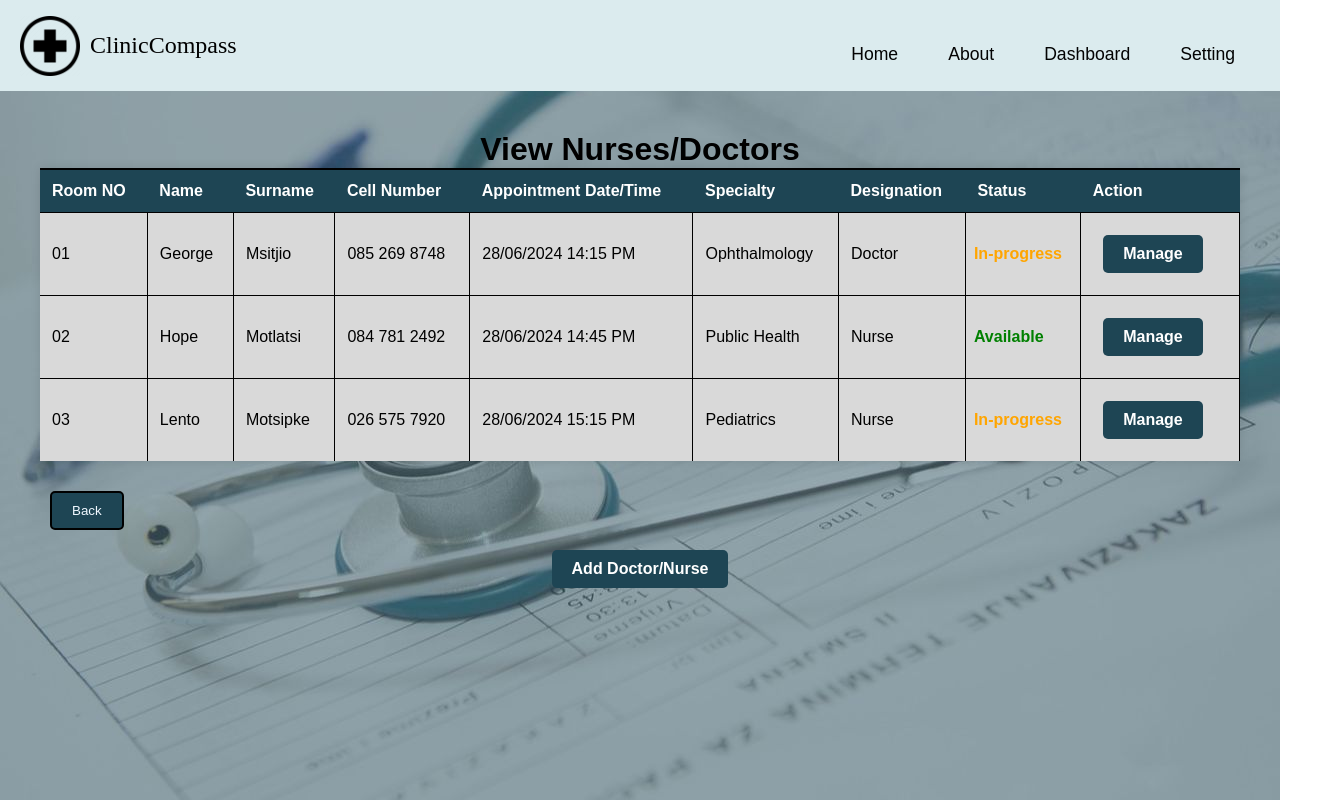
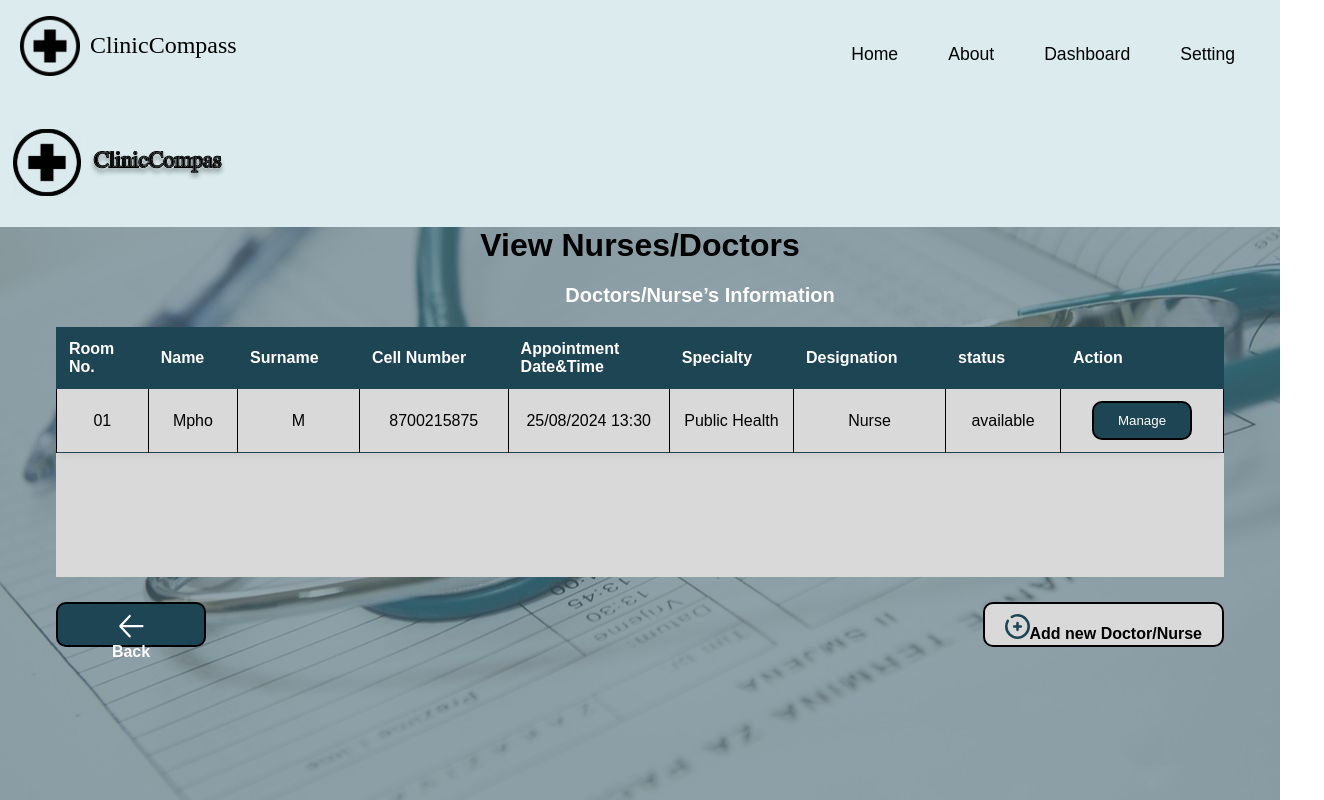
Before and after one commit to BathabileMkhabela/ClinicCampass.Web, a React (Create React App) app: page /view-staff in a window 1280 px wide. Shown: the whole page, 1324 px wide, since content can reach past the window. Built offline with nearby package versions, Linux system fonts and the light colour scheme.

Commit message:
Initial commit

```diff
--- a/src/features/admin/components/view_staff_components/view_staff_backBtn_comp.jsx
+++ b/src/features/admin/components/view_staff_components/view_staff_backBtn_comp.jsx
@@ -1,13 +1,13 @@
-// import BackIconComp from "../patients_waiting_visit_comp/back_icon_comp";
-// import "../../../../styles/admin_styles.css";
-// import { useNavigate } from 'react-router-dom';
-// import addNewMemberIcon from "../../../../assets/admin_assets/icons/add_new_staff_icon.svg"
-// export default function ViewStaffBackBtnComp(){
-//     const navigate = useNavigate();
-//     return(
-//         <div className="view_staff_actionbtns">
-//             <button type="button" className="view_staff_backbtn" onClick={()=>navigate('/consultation-room')}>{<BackIconComp/>}Back</button>
-//             <button type="button" className="addNewMember_button" onClick={()=>navigate('/register-staff')}><img src={addNewMemberIcon} alt="" className="addNewMemberIcon"/>Add new Doctor/Nurse</button>
-//         </div>
-//     );
-// }
+ import BackIconComp from "../patients_waiting_visit_comp/back_icon_comp";
+ import "../../../../styles/admin_styles.css";
+ import { useNavigate } from 'react-router-dom';
+ import addNewMemberIcon from "../../../../assets/admin_assets/icons/add_new_staff_icon.svg"
+ export default function ViewStaffBackBtnComp(){
+     const navigate = useNavigate();
+     return(
+         <div className="view_staff_actionbtns">
+             <button type="button" className="view_staff_backbtn" onClick={()=>navigate('/consultation-room')}>{<BackIconComp/>}Back</button>
+             <button type="button" className="addNewMember_button" onClick={()=>navigate('/register-staff')}><img src={addNewMemberIcon} alt="" className="addNewMemberIcon"/>Add new Doctor/Nurse</button>
+         </div>
+     );
+ }
--- a/src/features/admin/components/view_staff_components/view_staff_manage_btn.jsx
+++ b/src/features/admin/components/view_staff_components/view_staff_manage_btn.jsx
@@ -1,10 +1,10 @@
-// import "../../../../styles/admin_styles.css";
-// import { useNavigate } from 'react-router-dom';
-// export default function ViewStaffManageBtnComp(){
-//     const navigate = useNavigate();
-//     return(
-//         <div className="view_staff_manageBtn_container">
-//             <button type="button" onClick={()=>navigate('/manage-staff')}>Manage</button>
-//         </div>
-//     );
-// }
+ import "../../../../styles/admin_styles.css";
+ import { useNavigate } from 'react-router-dom';
+ export default function ViewStaffManageBtnComp(){
+     const navigate = useNavigate();
+    return(
+         <div className="view_staff_manageBtn_container">
+             <button type="button" onClick={()=>navigate('/manage-staff')}>Manage</button>
+         </div>
+     );
+ }
--- a/src/features/admin/components/view_staff_components/view_staff_table_comp.jsx
+++ b/src/features/admin/components/view_staff_components/view_staff_table_comp.jsx
@@ -1,26 +1,26 @@
-// import usePatientListRowStore from "../../../states/states";
-// import "../../../../styles/admin_styles.css"
-// export default function ViewStaffTableComp(){
-//     const staffRows = usePatientListRowStore((state)=>state.viewStaffRow);
-//     return(
+ import usePatientListRowStore from "../../../states/states";
+ import "../../../../styles/admin_styles.css"
+ export default function ViewStaffTableComp(){
+     const staffRows = usePatientListRowStore((state)=>state.viewStaffRow);
+     return(
 
-//         <div className="table_container consTable">
-//             <table className="patients_list_table all_table">
-//             <tr className="table_header all_table_header">
-//                 <th>Room No.</th>
-//                 <th>Name</th>
-//                 <th>Surname</th>
-//                 <th>Cell Number</th>
-//                 <th>Appointment Date&Time</th>
-//                 <th>Specialty</th>
-//                 <th>Designation</th>
-//                 <th>status</th>
-//                 <th>Action</th>
-//             </tr>
-//             {staffRows}
+         <div className="table_container consTable">
+             <table className="patients_list_table all_table">
+             <tr className="table_header all_table_header">
+                 <th>Room No.</th>
+                 <th>Name</th>
+                 <th>Surname</th>
+                 <th>Cell Number</th>
+                <th>Appointment Date&Time</th>
+               <th>Specialty</th>
+                <th>Designation</th>
+                <th>status</th>
+                 <th>Action</th>
+             </tr>
+             {staffRows}
 
 
-//         </table>
-//         </div>
-//     );
-// }
+         </table>
+         </div>
+     );
+ }
--- a/src/features/admin/components/view_staff_components/view_staff_table_row_comp.jsx
+++ b/src/features/admin/components/view_staff_components/view_staff_table_row_comp.jsx
@@ -1,20 +1,20 @@
-// import "../../../../styles/admin_styles.css";
-// import ViewStaffManageBtnComp from "./view_staff_manage_btn";
-// export default function ViewStaffTableRow({roomNo="01",name="Mpho",surnam="",cellNumber="",appDateTime="",specialty="",designation="",status="",action}){
-//     return(
-//         <>
-//                <tr className="table_row">
-//                  <td>{roomNo}</td>
-//                  <td>{name}</td>
-//                  <td>{surnam}</td>
-//                  <td>{cellNumber}</td>
-//                  <td>{appDateTime}</td>
-//                  <td>{specialty}</td>
-//                  <td>{designation}</td>
-//                  <td>{status}</td>
-//                  <td>{<ViewStaffManageBtnComp/>}</td>
-//             </tr>
+import "../../../../styles/admin_styles.css";
+import ViewStaffManageBtnComp from "./view_staff_manage_btn";
+ export default function ViewStaffTableRow({roomNo="01",name="Mpho",surnam="",cellNumber="",appDateTime="",specialty="",designation="",status="",action}){
+     return(
+         <>
+                <tr className="table_row">
+                  <td>{roomNo}</td>
+                  <td>{name}</td>
+                  <td>{surnam}</td>
+                  <td>{cellNumber}</td>
+                  <td>{appDateTime}</td>
+                  <td>{specialty}</td>
+                  <td>{designation}</td>
+                  <td>{status}</td>
+                  <td>{<ViewStaffManageBtnComp/>}</td>
+             </tr>
 
-//         </>
-//     );
-// }
+         </>
+     );
+ }
--- a/src/features/admin/pages/patients_waiting_consultation_page.jsx
+++ b/src/features/admin/pages/patients_waiting_consultation_page.jsx
@@ -10,6 +10,8 @@ import ModalConsultRoomContainer from "../components/patients_waiting_visit_comp
 import ModalCancelAppmntBtnComp from "../components/pre-check_components/modal_components/modal_cancel_appmnt_btn";
 import ModalAdminAuthPWDBodyComp from "../components/pre-check_components/modal_components/modal_adminAuthPWD_body";
 import NavLink from "../../components/nav_link";
+
+
 export default function PatientsWaitingConsultPage(){
     function ModalType({modalTypeNUmber}){
         if(modalTypeNUmber === 3){
--- a/src/features/admin/pages/view_staff_page.jsx
+++ b/src/features/admin/pages/view_staff_page.jsx
@@ -1,94 +1,94 @@
-// import TopHomeHeader from "../../components/header";
-// import H1titleComponent from "../../components/h1_title_component";
-// import SubTitle from "../../components/sub_title_comp";
-// import ViewStaffTableComp from "../components/view_staff_components/view_staff_table_comp";
-// import ViewStaffBackBtnComp from "../components/view_staff_components/view_staff_backBtn_comp";
-// export default function ViewStaffPage(){
-//     return(
-//         <div className="viewStaff_container">
-//             <TopHomeHeader/>
-//             <H1titleComponent title={"View Nurses/Doctors"}/>
-//             <SubTitle subtitle={"Doctors/Nurse’s Information"}/>
-//             <ViewStaffTableComp/>
-//             <ViewStaffBackBtnComp/>
+ import TopHomeHeader from "../../components/header";
+ import H1titleComponent from "../../components/h1_title_component";
+ import SubTitle from "../../components/sub_title_comp";
+ import ViewStaffTableComp from "../components/view_staff_components/view_staff_table_comp";
+ import ViewStaffBackBtnComp from "../components/view_staff_components/view_staff_backBtn_comp";
+ export default function ViewStaffPage(){
+     return(
+         <div className="viewStaff_container">
+             <TopHomeHeader/>
+             <H1titleComponent title={"View Nurses/Doctors"}/>
+             <SubTitle subtitle={"Doctors/Nurse’s Information"}/>
+             <ViewStaffTableComp/>
+             <ViewStaffBackBtnComp/>
 
+        </div>
+     );
+ }
+
+// import React from 'react';
+// import { useNavigate } from 'react-router-dom';
+// import '../../../styles/admin_styles.css';
+
+// function DoctorNurseView() {
+//   const navigate = useNavigate();
+
+//   const rowsData = [
+//     { roomNo: '01', name: 'George', surname: 'Msitjio', cellNumber: '085 269 8748', appointment: '28/06/2024 14:15 PM', specialty: 'Ophthalmology', designation: 'Doctor', status: 'In-progress' },
+//     { roomNo: '02', name: 'Hope', surname: 'Motlatsi', cellNumber: '084 781 2492', appointment: '28/06/2024 14:45 PM', specialty: 'Public Health', designation: 'Nurse', status: 'Available' },
+//     { roomNo: '03', name: 'Lento', surname: 'Motsipke', cellNumber: '026 575 7920', appointment: '28/06/2024 15:15 PM', specialty: 'Pediatrics', designation: 'Nurse', status: 'In-progress' },
+//   ];
+
+//   return (
+//     <div>
+//       <main>
+//         <div className="doctor-nurse-containerB">
+//           <h1>View Nurses/Doctors</h1>
+//           <table>
+//             <thead>
+//               <tr>
+//                 <th>Room NO</th>
+//                 <th>Name</th>
+//                 <th>Surname</th>
+//                 <th>Cell Number</th>
+//                 <th>Appointment Date/Time</th>
+//                 <th>Specialty</th>
+//                 <th>Designation</th>
+//                 <th>Status</th>
+//                 <th>Action</th>
+//               </tr>
+//             </thead>
+//             <tbody>
+//               {rowsData.map((row, index) => (
+//                 <tr key={index}>
+//                   <td>{row.roomNo}</td>
+//                   <td>{row.name}</td>
+//                   <td>{row.surname}</td>
+//                   <td>{row.cellNumber}</td>
+//                   <td>{row.appointment}</td>
+//                   <td>{row.specialty}</td>
+//                   <td>{row.designation}</td>
+//                   <td className={`status ${row.status.toLowerCase()}`}>{row.status}</td>
+//                   <td>
+//                     <button
+//                       onClick={() => navigate("/manage-staff")}
+//                       className="buttonB"
+//                     >
+//                       Manage
+//                     </button>
+//                   </td>
+//                 </tr>
+//               ))}
+//             </tbody>
+//           </table>
+//           <div>
+//             <button
+//               onClick={() => navigate("/Admin-dashboard")}
+//               className="back-btnB"
+//             >
+//               Back
+//             </button>
+//             <button
+//               onClick={() => navigate("/register-staff")}
+//               className="buttonB"
+//             >
+//               Add Doctor/Nurse
+//             </button>
+//           </div>
 //         </div>
-//     );
+//       </main>
+//     </div>
+//   );
 // }
 
-import React from 'react';
-import { useNavigate } from 'react-router-dom';
-import '../../../styles/admin_styles.css';
-
-function DoctorNurseView() {
-  const navigate = useNavigate();
-
-  const rowsData = [
-    { roomNo: '01', name: 'George', surname: 'Msitjio', cellNumber: '085 269 8748', appointment: '28/06/2024 14:15 PM', specialty: 'Ophthalmology', designation: 'Doctor', status: 'In-progress' },
-    { roomNo: '02', name: 'Hope', surname: 'Motlatsi', cellNumber: '084 781 2492', appointment: '28/06/2024 14:45 PM', specialty: 'Public Health', designation: 'Nurse', status: 'Available' },
-    { roomNo: '03', name: 'Lento', surname: 'Motsipke', cellNumber: '026 575 7920', appointment: '28/06/2024 15:15 PM', specialty: 'Pediatrics', designation: 'Nurse', status: 'In-progress' },
-  ];
-
-  return (
-    <div>
-      <main>
-        <div className="doctor-nurse-containerB">
-          <h1>View Nurses/Doctors</h1>
-          <table>
-            <thead>
-              <tr>
-                <th>Room NO</th>
-                <th>Name</th>
-                <th>Surname</th>
-                <th>Cell Number</th>
-                <th>Appointment Date/Time</th>
-                <th>Specialty</th>
-                <th>Designation</th>
-                <th>Status</th>
-                <th>Action</th>
-              </tr>
-            </thead>
-            <tbody>
-              {rowsData.map((row, index) => (
-                <tr key={index}>
-                  <td>{row.roomNo}</td>
-                  <td>{row.name}</td>
-                  <td>{row.surname}</td>
-                  <td>{row.cellNumber}</td>
-                  <td>{row.appointment}</td>
-                  <td>{row.specialty}</td>
-                  <td>{row.designation}</td>
-                  <td className={`status ${row.status.toLowerCase()}`}>{row.status}</td>
-                  <td>
-                    <button
-                      onClick={() => navigate("/manage-staff")}
-                      className="buttonB"
-                    >
-                      Manage
-                    </button>
-                  </td>
-                </tr>
-              ))}
-            </tbody>
-          </table>
-          <div>
-            <button
-              onClick={() => navigate("/Admin-dashboard")}
-              className="back-btnB"
-            >
-              Back
-            </button>
-            <button
-              onClick={() => navigate("/register-staff")}
-              className="buttonB"
-            >
-              Add Doctor/Nurse
-            </button>
-          </div>
-        </div>
-      </main>
-    </div>
-  );
-}
-
-export default DoctorNurseView;
+// export default DoctorNurseView;
```
Also changed, not shown: src/styles/admin_styles.css (+15 -18 lines).
